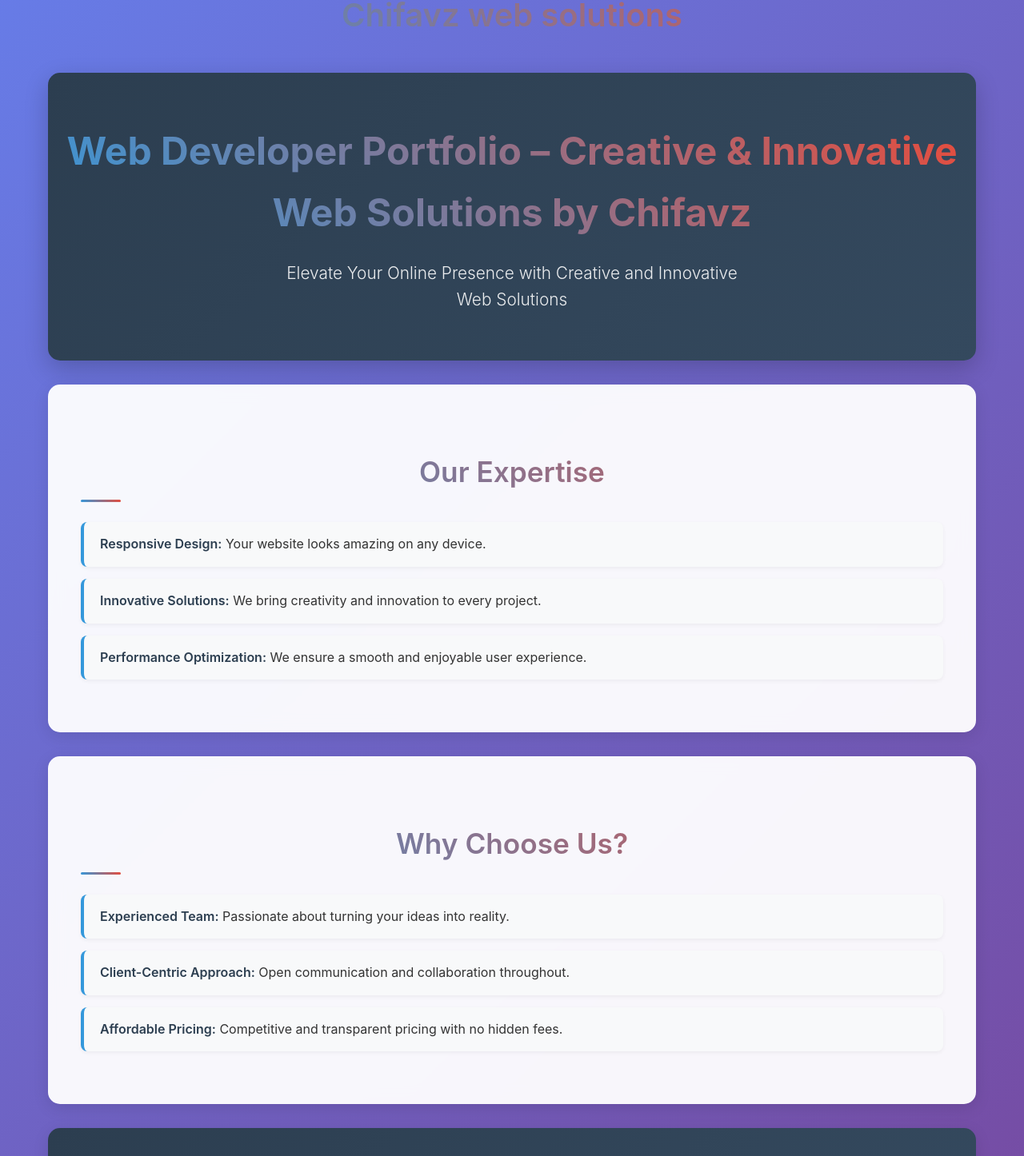
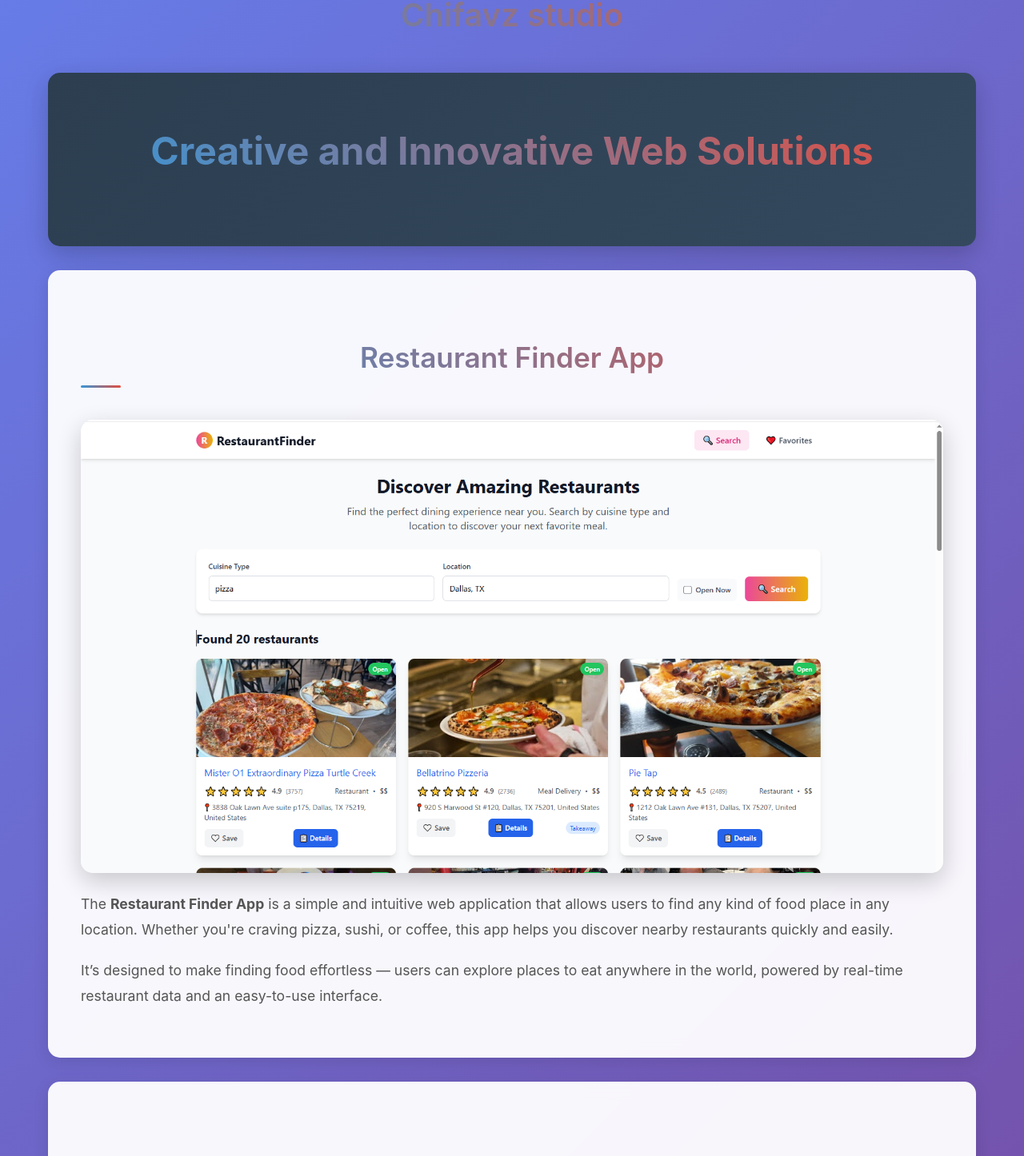
Before and after one commit to chifavz/my-portfolio, a React (Create React App) app: page / in a window 1280 px wide. Shown: the part 144-1590 px from the top of the page at 80% size. Built offline with nearby package versions, Linux system fonts and the light colour scheme.

Commit message:
added more projects

```diff
--- a/src/components/About.js
+++ b/src/components/About.js
@@ -8,7 +8,7 @@ const About = () => {
 
             <section>
                 <p>
-                    Hello! I'm <strong>Chifavz</strong>, a passionate and results-driven full stack engineer
+                    Hello! I'm <strong>Chike.I</strong>, a passionate and results-driven full stack engineer
                     based in Dallas, TX. I specialize in building <strong>MVP products</strong> from the ground up,
                     helping ideas come to life with seamless user experiences and scalable backend systems.
                 </p>
--- a/src/components/BlogPage.js
+++ b/src/components/BlogPage.js
@@ -3,7 +3,7 @@ import { Link } from "react-router-dom";
 
 const BlogPage = () => (
   <div>
-    <h2>Web Development & Marketing Blog</h2>
+    <h2>Marketing Blog</h2>
     <p>
       Discover the latest tools, tutorials, and resources for creators and entrepreneurs.
       Read detailed reviews and guides on the best software, hosting, and services.
--- a/src/components/Home.js
+++ b/src/components/Home.js
@@ -1,19 +1,42 @@
-// components/Home.js
 import React from 'react';
 import './style.css';
 
 const Home = () => {
   return (
-    <div>
-      <h2>Chifavz web solutions</h2>
-      {/* Add your introduction and any other content here */}
-
-
+    <div className="home-container">
+      <h2>Chifavz studio</h2>
 
       <header>
-    <h1>Web Developer Portfolio – Creative & Innovative Web Solutions by Chifavz</h1>
-    <p>Elevate Your Online Presence with Creative and Innovative Web Solutions</p>
+        <h1>Creative and Innovative Web Solutions</h1>
       </header>
+
+      {/* Restaurant Finder App Section */}
+      <section className="restaurant-finder-section">
+        <h2>Restaurant Finder App</h2>
+
+        <a
+          href="https://spiffy-puffpuff-f1466f.netlify.app/"
+          target="_blank"
+          rel="noopener noreferrer"
+        >
+          <img
+            src="./Screenshot (17).png"
+            alt="Restaurant Finder App Front Page"
+            className="restaurant-finder-image"
+          />
+        </a>
+
+        <p>
+          The <strong>Restaurant Finder App</strong> is a simple and intuitive web application that allows users
+          to find any kind of food place in any location. Whether you're craving pizza, sushi, or coffee,
+          this app helps you discover nearby restaurants quickly and easily.
+        </p>
+
+        <p>
+          It’s designed to make finding food effortless — users can explore places to eat anywhere in the world,
+          powered by real-time restaurant data and an easy-to-use interface.
+        </p>
+      </section>
 
       <section>
         <h2>Our Expertise</h2>
@@ -21,25 +44,12 @@ const Home = () => {
           <li><strong>Responsive Design:</strong> Your website looks amazing on any device.</li>
           <li><strong>Innovative Solutions:</strong> We bring creativity and innovation to every project.</li>
           <li><strong>Performance Optimization:</strong> We ensure a smooth and enjoyable user experience.</li>
-
         </ul>
       </section>
 
-<section>
-    <h2>Why Choose Us?</h2>
-    <ol>
-        <li><strong>Experienced Team:</strong> Passionate about turning your ideas into reality.</li>
-        <li><strong>Client-Centric Approach:</strong> Open communication and collaboration throughout.</li>
-        <li><strong>Affordable Pricing:</strong> Competitive and transparent pricing with no hidden fees.</li>
-
-    </ol>
-</section>
-
       <footer>
-    <p>Contact us today to discuss your project and let's build something extraordinary together.</p>
+        <p>Contact us today to discuss your project — let’s build something extraordinary together.</p>
       </footer>
-
-
     </div>
   );
 };
--- a/src/components/Showcase.js
+++ b/src/components/Showcase.js
@@ -7,8 +7,8 @@ const Showcase = () => {
     {
       id: 1,
       title: 'Project',
-      description: 'A sample portfolio project showcasing web development skills',
-      technologies: 'React, JavaScript, CSS',
+      description: 'Personal project showcasing web development skills',
+      technologies: 'React, JavaScript, CSS , node,postgre,heroku',
       category: 'web-app',
       images: [
         { src: './Screenshot1.png', alt: 'Screenshot 1', link: 'https://gregarious-brigadeiros-edcc74.netlify.app' },
@@ -17,6 +17,8 @@ const Showcase = () => {
         { src: './Screenshot (11).png', alt: 'Screenshot (11)', link: 'https://dulcet-heliotrope-268b7a.netlify.app' },
         { src: './Screenshot (12).png', alt: 'Screenshot (12)', link: 'https://precious-cascaron-44dee1.netlify.app' },
         { src: './Screenshot (15).png', alt: 'Screenshot (15)', link: 'https://legendary-dango-395dc3.netlify.app' },
+        { src: './Screenshot (17).png', alt: 'Screenshot (18)', link: 'https://spiffy-puffpuff-f1466f.netlify.app/' },
+        {src: './Screenshot (15).png', alt: 'Screenshot (15)', link: 'https://legendary-dango-395dc3.netlify.app' },
       ],
       projectUrl: 'https://melodious-cajeta-bad382.netlify.app',
       githubUrl: 'https://github.com/chifavz/sample-project'
@@ -73,11 +75,7 @@ const Showcase = () => {
                   View Live Project
                 </a>
               )}
-              {project.githubUrl && (
-                <a href={project.githubUrl} target="_blank" rel="noopener noreferrer" className="project-link">
-                  View on GitHub
-                </a>
-              )}
+
             </div>
           </div>
         ))}
--- a/src/components/style.css
+++ b/src/components/style.css
@@ -1,4 +1,5 @@
-/* Reset styles for better cross-browser consistency */
+/* Hero Section Styles */
+ /* Reset styles for better cross-browser consistency */
 * {
     margin: 0;
     padding: 0;
@@ -1047,3 +1048,70 @@
       justify-content: center;
     }
   }
+
+.hero {
+  position: relative;
+  height: 90vh;
+  background: url('https://images.unsplash.com/photo-1528605248644-14dd04022da1?auto=format&fit=crop&w=1920&q=80') no-repeat center center/cover;
+  display: flex;
+  flex-direction: column;
+  justify-content: center;
+  align-items: center;
+  text-align: center;
+  color: #fff;
+  border-radius: 15px;
+  overflow: hidden;
+  box-shadow: 0 10px 30px rgba(0,0,0,0.3);
+  margin: 20px;
+}
+
+.hero::before {
+  content: '';
+  position: absolute;
+  top: 0;
+  left: 0;
+  width: 100%;
+  height: 100%;
+  background: rgba(44, 62, 80, 0.6);
+  z-index: 1;
+}
+
+.hero-content {
+  position: relative;
+  z-index: 2;
+  max-width: 800px;
+  padding: 20px;
+}
+
+.hero-content h1 {
+  font-size: 3rem;
+  font-weight: 700;
+  background: linear-gradient(45deg, #f39c12, #e74c3c);
+  -webkit-background-clip: text;
+  -webkit-text-fill-color: transparent;
+  margin-bottom: 20px;
+}
+
+.hero-content p {
+  font-size: 1.3rem;
+  margin-bottom: 30px;
+  color: #f1f1f1;
+}
+
+.hero-content .btn {
+  background: linear-gradient(135deg, #3498db, #2980b9);
+  color: #fff;
+  padding: 15px 35px;
+  font-size: 1.2rem;
+  border: none;
+  border-radius: 30px;
+  text-decoration: none;
+  font-weight: 600;
+  transition: all 0.3s ease;
+  box-shadow: 0 5px 20px rgba(52, 152, 219, 0.4);
+}
+
+.hero-content .btn:hover {
+  transform: translateY(-3px);
+  box-shadow: 0 8px 25px rgba(52, 152, 219, 0.5);
+}
```
Also changed, not shown: public/Screenshot (17).png (added), public/Screenshot (18).png (added). Lines whose indentation alone changed are shown as unchanged.
